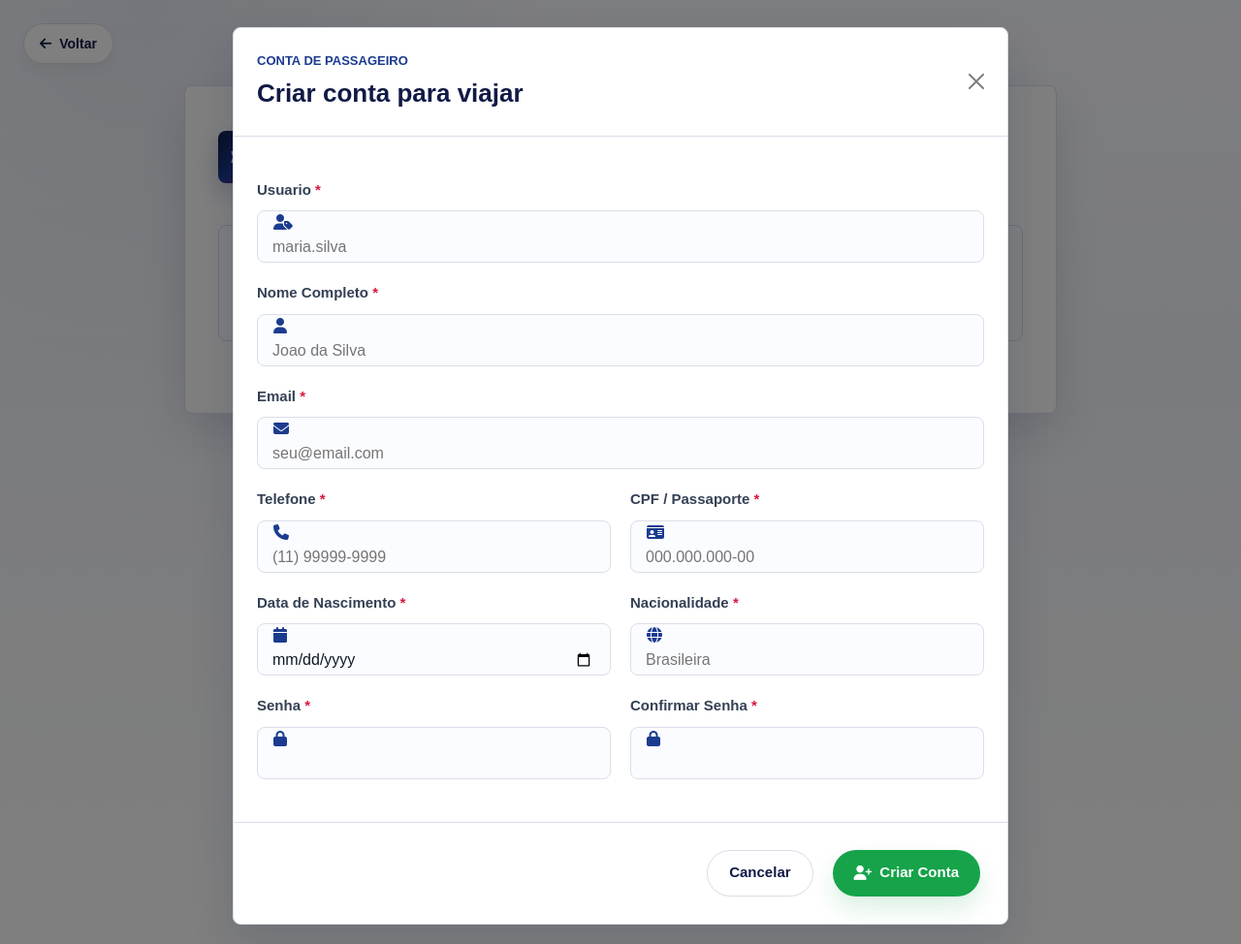
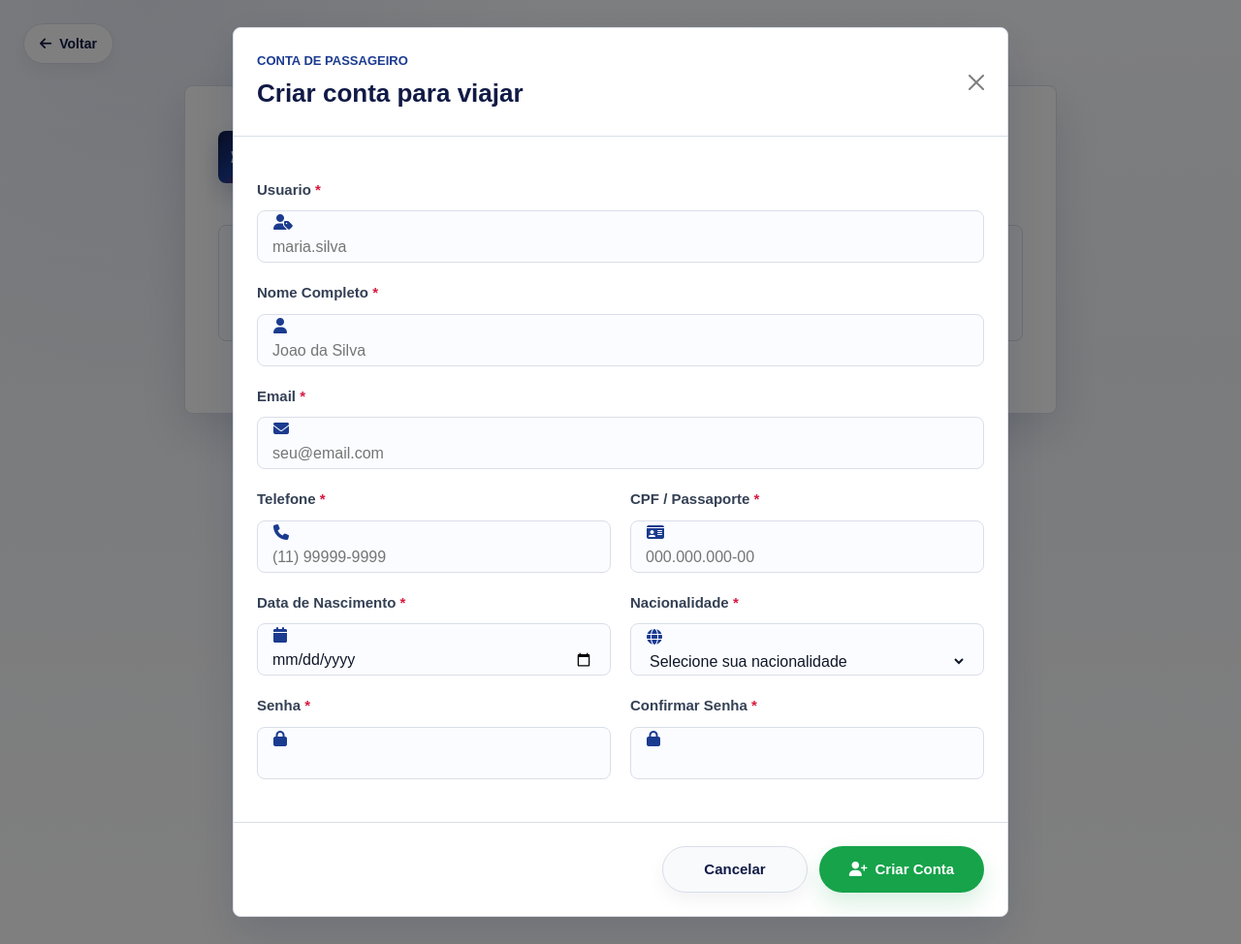
Before and after one commit to Guilhermefrv/projeto_aeroporto, a Django app: page /cadastro/ in a window 1280 px wide, after a click that opens the changed part. Shown: the whole page at 97% size. Run offline with Django 5.2, Linux system fonts and the light colour scheme.

Commit message:
style: melhorar usabilidade dos modais de cadastro

```diff
--- a/skybridgeapp/forms.py
+++ b/skybridgeapp/forms.py
@@ -3,6 +3,31 @@ from django.contrib.auth.forms import UserCreationForm
 from django.db import transaction
 
 from .models import Funcionario, Passageiro, UsuarioCustomizado
+
+
+NACIONALIDADES_CHOICES = [
+    ('', 'Selecione sua nacionalidade'),
+    ('Brasileira', 'Brasileira'),
+    ('Argentina', 'Argentina'),
+    ('Chilena', 'Chilena'),
+    ('Uruguaia', 'Uruguaia'),
+    ('Paraguaia', 'Paraguaia'),
+    ('Boliviana', 'Boliviana'),
+    ('Peruana', 'Peruana'),
+    ('Colombiana', 'Colombiana'),
+    ('Venezuelana', 'Venezuelana'),
+    ('Portuguesa', 'Portuguesa'),
+    ('Espanhola', 'Espanhola'),
+    ('Italiana', 'Italiana'),
+    ('Francesa', 'Francesa'),
+    ('Alemã', 'Alemã'),
+    ('Estadunidense', 'Estadunidense'),
+    ('Canadense', 'Canadense'),
+    ('Mexicana', 'Mexicana'),
+    ('Japonesa', 'Japonesa'),
+    ('Chinesa', 'Chinesa'),
+    ('Outra', 'Outra'),
+]
 
 
 class CadastroBaseForm(UserCreationForm):
@@ -30,7 +55,10 @@ class CadastroPassageiroForm(CadastroBaseForm):
         label='Data de nascimento',
         widget=forms.DateInput(attrs={'type': 'date'}),
     )
-    nacionalidade = forms.CharField(label='Nacionalidade', max_length=50)
+    nacionalidade = forms.ChoiceField(
+        label='Nacionalidade',
+        choices=NACIONALIDADES_CHOICES,
+    )
 
     class Meta(CadastroBaseForm.Meta):
         fields = CadastroBaseForm.Meta.fields + (
--- a/skybridgeapp/static/css/cadastro.css
+++ b/skybridgeapp/static/css/cadastro.css
@@ -271,20 +271,24 @@ label span {
     align-items: center;
     justify-content: center;
     min-height: 48px;
-    padding: 0 22px;
+    min-width: 150px;
+    padding: 0 24px;
     border: 1px solid var(--line);
     border-radius: 999px;
-    background: white;
+    background: #f8fafc;
     color: var(--navy);
     font-size: 15px;
     font-weight: 900;
+    text-decoration: none;
     cursor: pointer;
-    transition: transform 0.22s ease, box-shadow 0.22s ease, color 0.22s ease, border-color 0.22s ease;
+    box-shadow: 0 8px 18px rgba(16,24,40,0.05);
+    transition: transform 0.22s ease, box-shadow 0.22s ease, background 0.22s ease, color 0.22s ease, border-color 0.22s ease;
 }
 
 .modal-cancel-button:hover,
 .modal-cancel-button:focus-visible {
     border-color: var(--blue);
+    background: white;
     color: var(--blue);
     outline: var(--ring);
     transform: translateY(-1px);
@@ -310,10 +314,18 @@ label span {
 
 .modal-footer {
     gap: 12px;
+    justify-content: flex-end;
+    align-items: center;
+    flex-wrap: wrap;
+}
+
+.modal-footer > * {
+    margin: 0;
 }
 
 .modal-footer .submit-button {
     min-height: 48px;
+    min-width: 170px;
     padding: 0 22px;
     font-size: 15px;
 }
@@ -380,4 +392,14 @@ label span {
     .form-row {
         grid-template-columns: 1fr;
     }
+
+    .modal-footer {
+        flex-direction: column-reverse;
+        align-items: stretch;
+    }
+
+    .modal-footer .submit-button,
+    .modal-cancel-button {
+        width: 100%;
+    }
 }
--- a/skybridgeapp/templates/cadastro.html
+++ b/skybridgeapp/templates/cadastro.html
@@ -189,7 +189,11 @@
                             <label for="id_passageiro_nacionalidade">Nacionalidade <span aria-hidden="true">*</span></label>
                             <div class="input-group">
                                 <i class="fa-solid fa-globe" aria-hidden="true"></i>
-                                <input id="id_passageiro_nacionalidade" name="nacionalidade" type="text" placeholder="Brasileira" value="{{ passageiro_form.nacionalidade.value|default_if_none:'' }}" required>
+                                <select id="id_passageiro_nacionalidade" name="nacionalidade" required>
+                                    {% for value, label in passageiro_form.fields.nacionalidade.choices %}
+                                        <option value="{{ value }}" {% if passageiro_form.nacionalidade.value == value %}selected{% endif %}>{{ label }}</option>
+                                    {% endfor %}
+                                </select>
                             </div>
                             {% if passageiro_form.nacionalidade.errors %}
                                 <div class="field-errors" role="alert">
```
Also changed, not shown: skybridgeapp/tests.py (+8 -2 lines).
